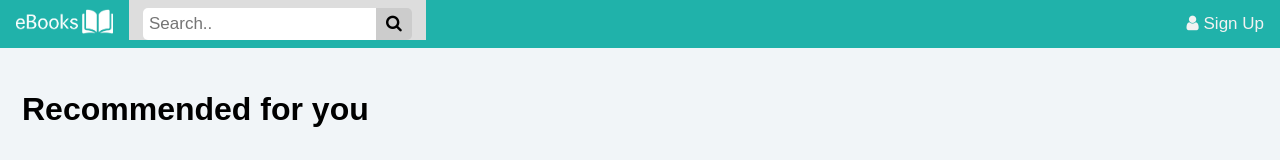
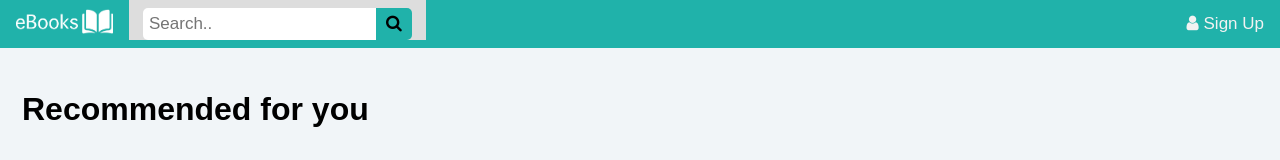
Before and after one commit to klee4325/deco1016-website, a plain HTML site: page index2.html in a window 1280 px wide. In both pictures the pointer is over the button 393 px from the left and 24 px from the top of the page. Shown: the top 160 px of the page. Drawn offline with Linux system fonts and the light colour scheme.

Commit message:
Update style2.css

```diff
--- a/style2.css
+++ b/style2.css
@@ -62,7 +62,7 @@ body {
 }
 
 .topnav .search-container button:hover {
-  background: #ccc;
+  background: lightseagreen;
 }
 
 /* Hide the link that should open and close the topnav on small screens */
```
